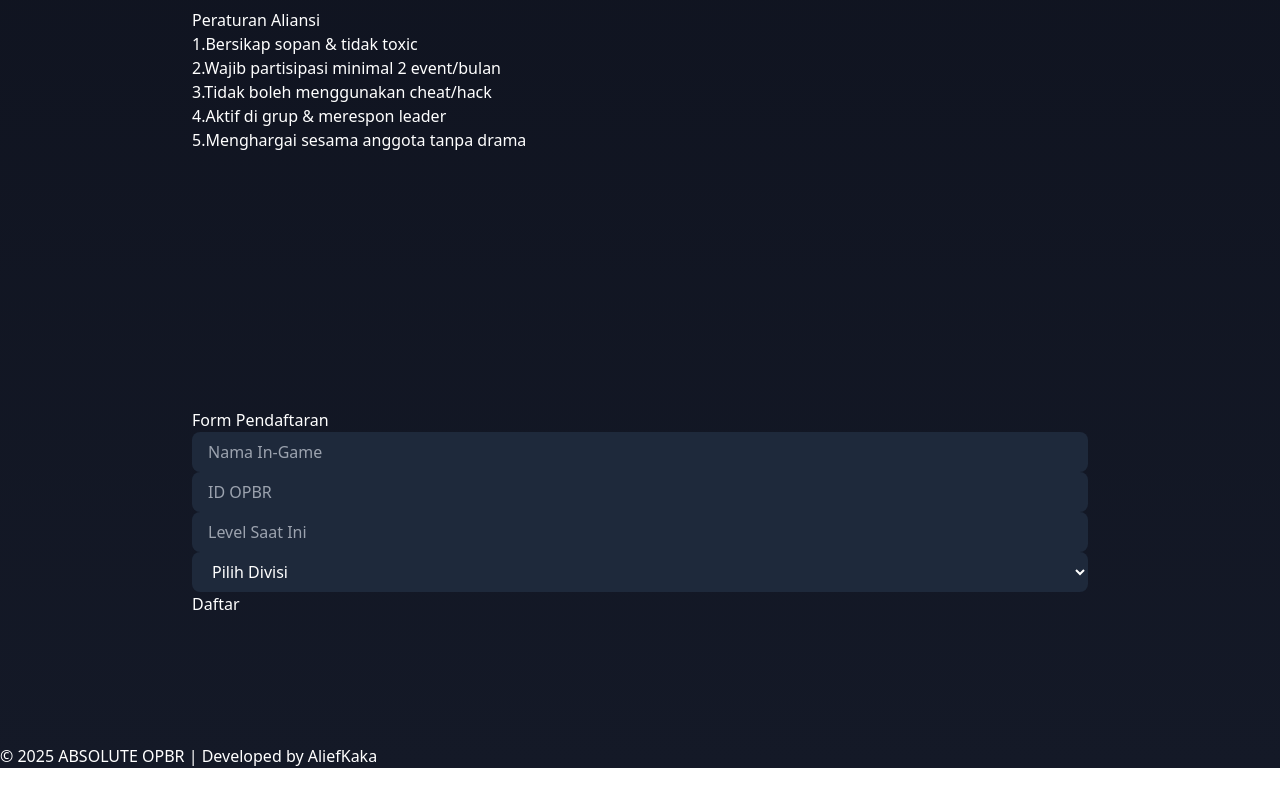
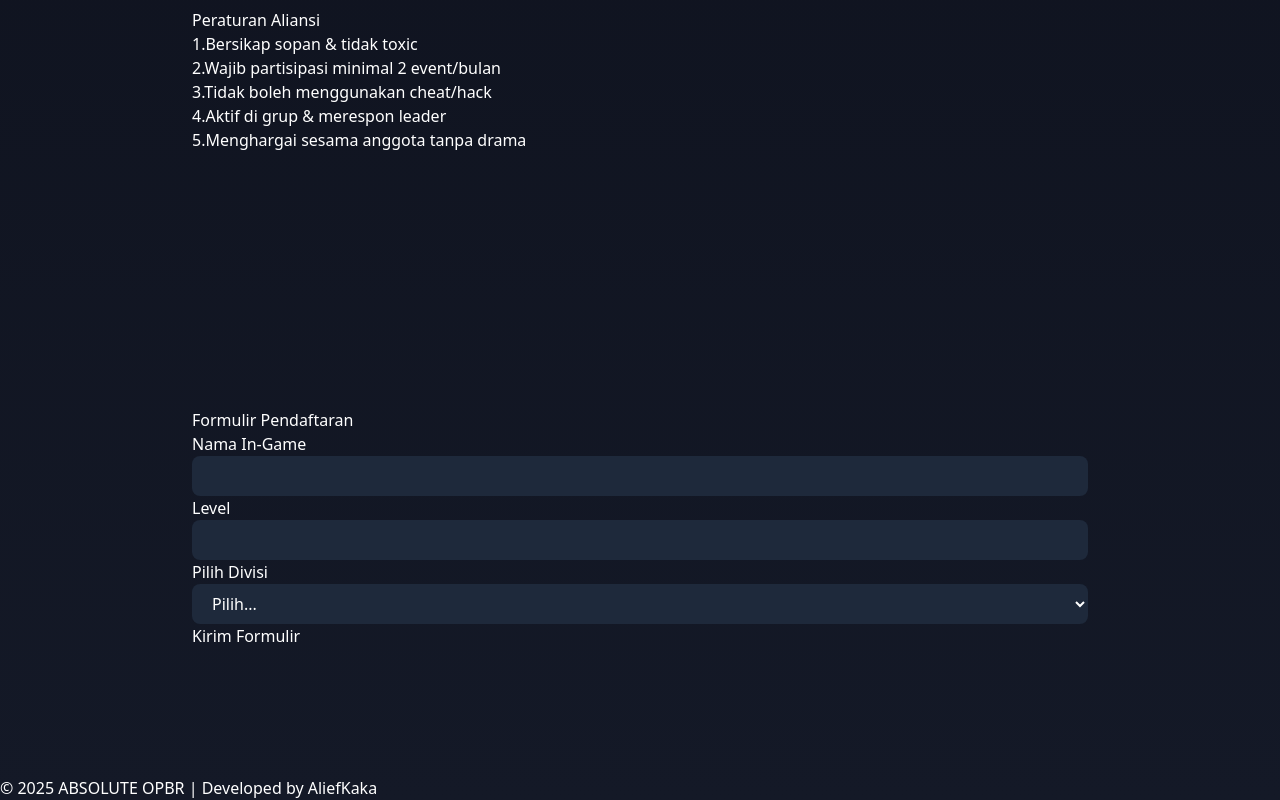
Before and after one commit to AliefKaka/Awa, a Next.js app: page / in a window 1280 px wide. Shown: the part 822-1622 px from the top of the page. Before the commit the page ends 1590 px from the top, so only its background shows below. Built offline with nearby package versions, Linux system fonts and the light colour scheme.

Commit message:
Update RegisterForm.js

```diff
--- a/components/RegisterForm.js
+++ b/components/RegisterForm.js
@@ -1,21 +1,83 @@
 // components/RegisterForm.js
+import { useState } from 'react'
+import Swal from 'sweetalert2'
+
 export default function RegisterForm() {
+  const [form, setForm] = useState({ nama: '', level: '', divisi: '' })
+
+  const handleChange = (e) => {
+    setForm({ ...form, [e.target.name]: e.target.value })
+  }
+
+  const handleSubmit = (e) => {
+    e.preventDefault()
+    Swal.fire({
+      title: 'Berhasil Daftar!',
+      text: `Selamat datang, ${form.nama}!`,
+      icon: 'success',
+      confirmButtonColor: '#06b6d4'
+    })
+    setForm({ nama: '', level: '', divisi: '' })
+  }
+
   return (
-    <section className="p-10 text-center" id="register">
-      <h2 className="text-3xl font-bold text-teal-400 mb-6">Form Pendaftaran</h2>
-      <form className="max-w-md mx-auto space-y-4">
-        <input className="w-full px-4 py-2 rounded bg-slate-800 text-white" type="text" placeholder="Nama In-Game" required />
-        <input className="w-full px-4 py-2 rounded bg-slate-800 text-white" type="text" placeholder="ID OPBR" required />
-        <input className="w-full px-4 py-2 rounded bg-slate-800 text-white" type="number" placeholder="Level Saat Ini" required />
-        <select className="w-full px-4 py-2 rounded bg-slate-800 text-white" required>
-          <option value="">Pilih Divisi</option>
-          <option value="Divisi 1">Divisi 1</option>
-          <option value="Divisi 2">Divisi 2</option>
-          <option value="Divisi 3">Divisi 3</option>
-          <option value="Divisi 4">Divisi 4</option>
-        </select>
-        <button type="submit" className="w-full bg-teal-500 py-2 rounded text-white font-bold hover:bg-teal-600">Daftar</button>
-      </form>
+    <section className="py-20 bg-[#0e101a] text-white" id="daftar">
+      <div className="max-w-xl mx-auto px-4">
+        <h2 className="text-3xl md:text-4xl font-bold text-center mb-10 text-cyan-400">
+          Formulir Pendaftaran
+        </h2>
+        <form
+          onSubmit={handleSubmit}
+          className="bg-[#1a1d2e] p-8 rounded-xl shadow-md space-y-6 border border-cyan-700"
+        >
+          <div>
+            <label className="block text-sm mb-1">Nama In-Game</label>
+            <input
+              type="text"
+              name="nama"
+              value={form.nama}
+              onChange={handleChange}
+              required
+              className="w-full px-4 py-2 bg-[#0e101a] border border-slate-600 rounded-lg focus:outline-none focus:ring-2 focus:ring-cyan-500"
+            />
+          </div>
+
+          <div>
+            <label className="block text-sm mb-1">Level</label>
+            <input
+              type="number"
+              name="level"
+              value={form.level}
+              onChange={handleChange}
+              required
+              className="w-full px-4 py-2 bg-[#0e101a] border border-slate-600 rounded-lg focus:outline-none focus:ring-2 focus:ring-cyan-500"
+            />
+          </div>
+
+          <div>
+            <label className="block text-sm mb-1">Pilih Divisi</label>
+            <select
+              name="divisi"
+              value={form.divisi}
+              onChange={handleChange}
+              required
+              className="w-full px-4 py-2 bg-[#0e101a] border border-slate-600 rounded-lg focus:outline-none focus:ring-2 focus:ring-cyan-500"
+            >
+              <option value="" disabled>Pilih...</option>
+              <option value="Divisi 1">Divisi 1 (≥ Level 30)</option>
+              <option value="Divisi 2">Divisi 2 (≥ Level 20)</option>
+              <option value="Divisi 3">Divisi 3 (≥ Level 12)</option>
+            </select>
+          </div>
+
+          <button
+            type="submit"
+            className="w-full bg-cyan-500 hover:bg-cyan-600 text-white font-semibold py-2 rounded-lg transition"
+          >
+            Kirim Formulir
+          </button>
+        </form>
+      </div>
     </section>
   )
 }
```
